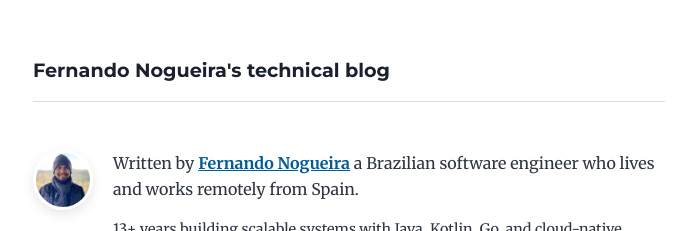
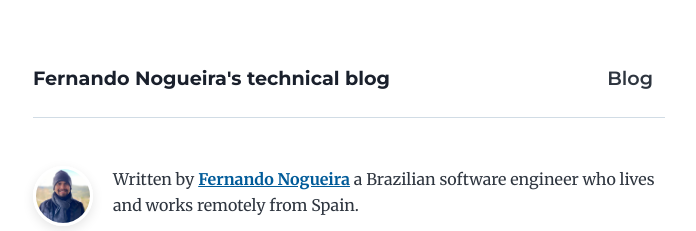
Before and after one commit to fernando-nog/blog, a Gatsby site: page /blog in a window 1280 px wide. Shown: the top 231 px of the page, without its empty margins (291-987 px from the left). Built offline with nearby package versions, Linux system fonts and the light colour scheme; Gatsby itself is replaced by a stand-in of ours; some packages are replaced by stand-ins of ours.

Commit message:
feat(nav): add Blog link to site header for better UX and SEO

```diff
--- a/src/components/layout.js
+++ b/src/components/layout.js
@@ -14,9 +14,14 @@ const Layout = ({ location, title, children }) => {
     )
   } else {
     header = (
-      <Link className="header-link-home" to="/">
-        {title}
-      </Link>
+      <nav className="site-nav">
+        <Link className="header-link-home" to="/">
+          {title}
+        </Link>
+        <Link className="site-nav-link" to="/blog/">
+          Blog
+        </Link>
+      </nav>
     )
   }
 
--- a/src/style.css
+++ b/src/style.css
@@ -315,6 +315,29 @@ a:focus {
   color: var(--color-primary);
 }
 
+.site-nav {
+  display: flex;
+  align-items: center;
+  justify-content: space-between;
+  gap: var(--spacing-4);
+}
+
+.site-nav-link {
+  font-family: var(--font-heading);
+  font-weight: var(--fontWeight-semibold);
+  font-size: var(--fontSize-2);
+  color: var(--color-text);
+  text-decoration: none;
+  padding: var(--spacing-2) var(--spacing-3);
+  border-radius: 6px;
+  transition: all 0.2s ease;
+}
+
+.site-nav-link:hover {
+  color: var(--color-primary);
+  background-color: rgba(0, 91, 153, 0.06);
+}
+
 .bio {
   display: flex;
   align-items: flex-start;
```
